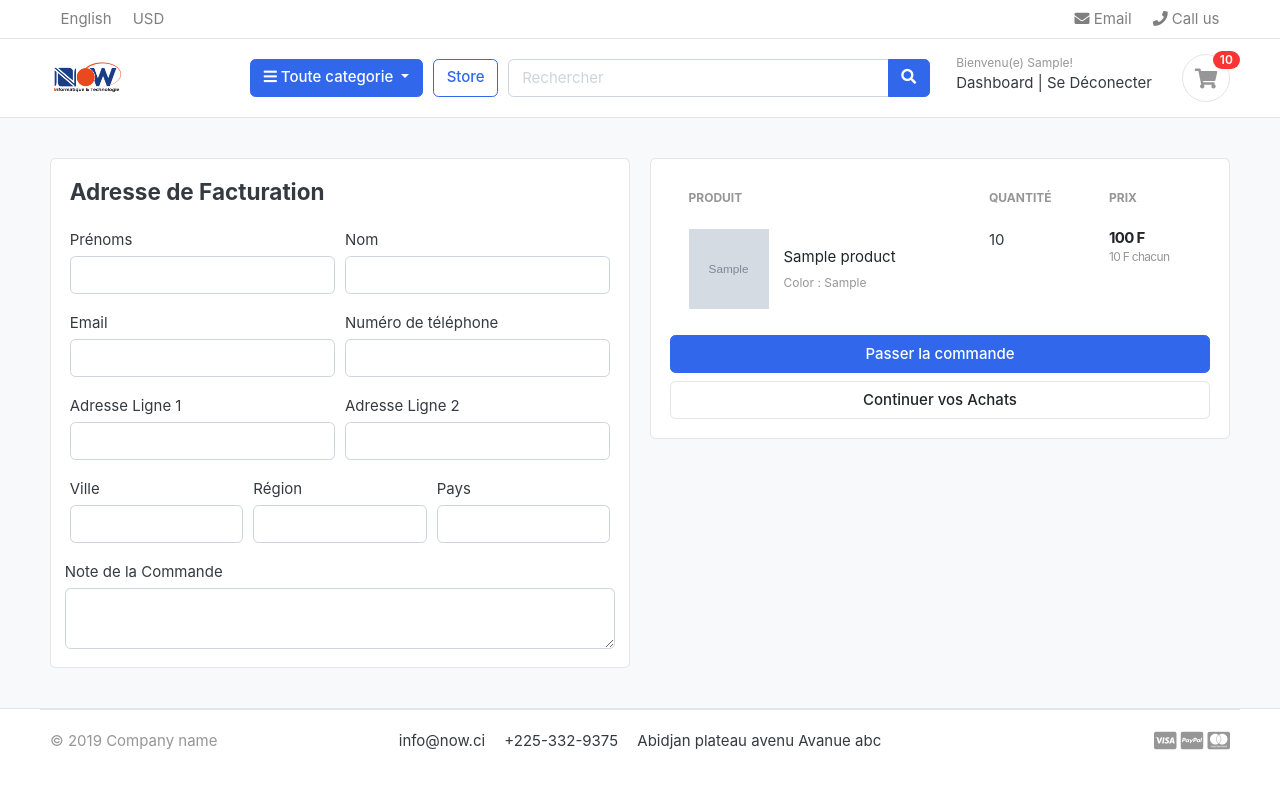
After one commit to yobgith/now-django, a Django app: page /cart/checkout/ in a window 1280 px wide. The commit adds this page. Run offline with Django 5.2, Linux system fonts and the light colour scheme; a user stored in the database is signed in; tables that the repository leaves empty hold one stand-in row (values such as "Sample post"); grey boxes marked "Sample" are stand-in pictures; some libraries are stand-ins or nearby versions; some web fonts are replaced.

Commit message:
handled cart and checkout page for the logget in users

```diff
--- a/carts/context_processors.py
+++ b/carts/context_processors.py
@@ -9,7 +9,10 @@ def counter(request):
     else:
         try:
             cart = Cart.objects.filter(cart_id=_cart_id(request))
-            cart_items = CartItem.objects.all().filter(cart=cart[:1])
+            if request.user.is_authenticated:
+                cart_items = CartItem.objects.all().filter(user=request.user)
+            else:
+                cart_items = CartItem.objects.all().filter(cart=cart[:1])
             for cart_item in cart_items:
                 cart_count += cart_item.quantity
         except Cart.DoesNotExist:
--- a/carts/models.py
+++ b/carts/models.py
@@ -1,5 +1,6 @@
 from django.db import models
 from store.models import Product, Variation
+from accounts.models import Account
 
 # Create your models here.
 class Cart(models.Model):
@@ -11,9 +12,10 @@ class Cart(models.Model):
 
 
 class CartItem(models.Model):
+    user = models.ForeignKey(Account, on_delete=models.CASCADE, null=True)
     product = models.ForeignKey(Product, on_delete=models.CASCADE)
     variations = models.ManyToManyField(Variation, blank=True)
-    cart = models.ForeignKey(Cart, on_delete=models.CASCADE)
+    cart = models.ForeignKey(Cart, on_delete=models.CASCADE, null=True)
     quantity = models.IntegerField()
     is_active = models.BooleanField(default=True)
 
--- a/carts/urls.py
+++ b/carts/urls.py
@@ -8,4 +8,6 @@ urlpatterns = [
     path('remove_cart/<int:product_id>/<int:cart_item_id>/', views.remove_cart, name='remove_cart'),
     path('remove_cart_item/<int:product_id>/<int:cart_item_id>/', views.remove_cart_item, name='remove_cart_item'),
 
+    path('checkout/', views.checkout, name='checkout'),
+
 ]
--- a/carts/views.py
+++ b/carts/views.py
@@ -1,8 +1,8 @@
-from django.http import HttpResponse
 from django.shortcuts import get_object_or_404, render, redirect
 from store.models import Product, Variation
 from django.core.exceptions import ObjectDoesNotExist
 from .models import Cart, CartItem
+from django.contrib.auth.decorators import login_required
 
 # Create your views here.
 
@@ -13,74 +13,129 @@ def _cart_id(request):
     return cart
 
 def add_cart(request, product_id):
+    current_user = request.user
     product = Product.objects.get(id=product_id) #get the product
-    product_variation = []
-    if request.method == 'POST':
-        for item in request.POST:
-            key = item
-            value = request.POST[key]
+    # If the user is authenticated
+    if current_user.is_authenticated:
+        product_variation = []
+        if request.method == 'POST':
+            for item in request.POST:
+                key = item
+                value = request.POST[key]
 
-            try:
-                variation = Variation.objects.get(product=product, variation_category__iexact=key, variation_value__iexact=value)
-                product_variation.append(variation)
-            except:
-                pass
+                try:
+                    variation = Variation.objects.get(product=product, variation_category__iexact=key, variation_value__iexact=value)
+                    product_variation.append(variation)
+                except:
+                    pass
 
-    product = Product.objects.get(id=product_id) #get the product
-    try:
-        cart = Cart.objects.get(cart_id=_cart_id(request)) # get the cart using the cart_id present in the session
-    except Cart.DoesNotExist:
-        cart = Cart.objects.create(
-            cart_id = _cart_id(request)
-        )
-    cart.save()
 
-    is_cart_item_exists = CartItem.objects.filter(product=product, cart=cart).exists()
-    if is_cart_item_exists:
-        cart_item = CartItem.objects.filter(product=product, cart=cart)
-        # existing_variations -> database
-        # current variation -> product_variation
-        # item_id -> database
-        ex_var_list = []
-        id = []
-        for item in cart_item:
-            existing_variation = item.variations.all()
-            ex_var_list.append(list(existing_variation))
-            id.append(item.id)
+        is_cart_item_exists = CartItem.objects.filter(product=product, user=current_user).exists()
+        if is_cart_item_exists:
+            cart_item = CartItem.objects.filter(product=product, user=current_user)
+            ex_var_list = []
+            id = []
+            for item in cart_item:
+                existing_variation = item.variations.all()
+                ex_var_list.append(list(existing_variation))
+                id.append(item.id)
 
-        print(ex_var_list)
+            if product_variation in ex_var_list:
+                # increase the cart item quantity
+                index = ex_var_list.index(product_variation)
+                item_id = id[index]
+                item = CartItem.objects.get(product=product, id=item_id)
+                item.quantity += 1
+                item.save()
+            else:
+                item = CartItem.objects.create(product=product, quantity=1, user=current_user)
+                if len(product_variation) > 0:
+                    item.variations.clear()
+                    item.variations.add(*product_variation)
+                item.save()
+        else:
+            cart_item = CartItem.objects.create(
+                product = product,
+                quantity = 1,
+                user = current_user,
+            )
+            if len(product_variation) > 0:
+                cart_item.variations.clear()
+                cart_item.variations.add(*product_variation)
+            cart_item.save()
+        return redirect('cart')
+    # If the user is note authenticated
+    else:
+        product_variation = []
+        if request.method == 'POST':
+            for item in request.POST:
+                key = item
+                value = request.POST[key]
 
-        if product_variation in ex_var_list:
-            # increase the cart item quantity
-            index = ex_var_list.index(product_variation)
-            item_id = id[index]
-            item = CartItem.objects.get(product=product, id=item_id)
-            item.quantity += 1
-            item.save()
+                try:
+                    variation = Variation.objects.get(product=product, variation_category__iexact=key, variation_value__iexact=value)
+                    product_variation.append(variation)
+                except:
+                    pass
+
+        # product = Product.objects.get(id=product_id) #get the product
+        try:
+            cart = Cart.objects.get(cart_id=_cart_id(request)) # get the cart using the cart_id present in the session
+        except Cart.DoesNotExist:
+            cart = Cart.objects.create(
+                cart_id = _cart_id(request)
+            )
+        cart.save()
+
+        is_cart_item_exists = CartItem.objects.filter(product=product, cart=cart).exists()
+        if is_cart_item_exists:
+            cart_item = CartItem.objects.filter(product=product, cart=cart)
+            # existing_variations -> database
+            # current variation -> product_variation
+            # item_id -> database
+            ex_var_list = []
+            id = []
+            for item in cart_item:
+                existing_variation = item.variations.all()
+                ex_var_list.append(list(existing_variation))
+                id.append(item.id)
+
+            print(ex_var_list)
+
+            if product_variation in ex_var_list:
+                # increase the cart item quantity
+                index = ex_var_list.index(product_variation)
+                item_id = id[index]
+                item = CartItem.objects.get(product=product, id=item_id)
+                item.quantity += 1
+                item.save()
+            else:
+                item = CartItem.objects.create(product=product, quantity=1, cart = cart)
+                if len(product_variation) > 0:
+                    item.variations.clear()
+                    item.variations.add(*product_variation)
+                item.save()
         else:
-            item = CartItem.objects.create(product=product, quantity=1, cart = cart)
+            cart_item = CartItem.objects.create(
+                product = product,
+                quantity = 1,
+                cart = cart,
+            )
             if len(product_variation) > 0:
-                item.variations.clear()
-                item.variations.add(*product_variation)
-            item.save()
-    else:
-        cart_item = CartItem.objects.create(
-            product = product,
-            quantity = 1,
-            cart = cart,
-        )
-        if len(product_variation) > 0:
-            cart_item.variations.clear()
-            cart_item.variations.add(*product_variation)
-        cart_item.save()
-    return redirect('cart')
+                cart_item.variations.clear()
+                cart_item.variations.add(*product_variation)
+            cart_item.save()
+        return redirect('cart')
 
 
 def remove_cart(request, product_id, cart_item_id):
-    cart = Cart.objects.get(cart_id=_cart_id(request))
     product = get_object_or_404(Product, id=product_id)
     try:
-        cart_item = CartItem.objects.get(product=product, cart=cart, id=cart_item_id)
+        if request.user.is_authenticated:
+                    cart_item = CartItem.objects.get(product=product, user=request.user, id=cart_item_id)
+        else:
+            cart = Cart.objects.get(cart_id=_cart_id(request))
+            cart_item = CartItem.objects.get(product=product, cart=cart, id=cart_item_id)
         if cart_item.quantity > 1:
             cart_item.quantity -= 1
             cart_item.save()
@@ -91,9 +146,12 @@ def remove_cart(request, product_id, cart_item_id):
     return redirect('cart')
 
 def remove_cart_item(request, product_id, cart_item_id):
-    cart = Cart.objects.get(cart_id=_cart_id(request))
     product = get_object_or_404(Product, id=product_id)
-    cart_item = CartItem.objects.get(product=product, cart=cart, id=cart_item_id)
+    if request.user.is_authenticated:
+        cart_item = CartItem.objects.get(product=product, user=request.user, id=cart_item_id)
+    else:
+            cart = Cart.objects.get(cart_id=_cart_id(request))
+            cart_item = CartItem.objects.get(product=product, cart=cart, id=cart_item_id)
     cart_item.delete()
     return redirect('cart')
 
@@ -101,8 +159,39 @@ def cart(request, total=0, quantity=0, cart_items=None ):
     try:
         tax = 0
         grand_total = 0
-        cart = Cart.objects.get(cart_id=_cart_id(request))
-        cart_items = CartItem.objects.filter(cart=cart, is_active=True)
+        if request.user.is_authenticated:
+            cart_items = CartItem.objects.filter(user=request.user, is_active=True)
+        else:
+            cart = Cart.objects.get(cart_id=_cart_id(request))
+            cart_items = CartItem.objects.filter(cart=cart, is_active=True)
+        for cart_item in cart_items:
+            total += (cart_item.product.price * cart_item.quantity)
+            quantity += cart_item.quantity
+        tax = (2 * total)/100
+        grand_total = total + tax
+    except ObjectDoesNotExist:
+        pass
+
+    context = {
+        'total': total,
+        'quantity': quantity,
+        'cart_items': cart_items,
+        'tax' : tax,
+        'grand_total' : grand_total
+    }
+    return render(request, 'store/cart.html', context)
+
+
+@login_required(login_url='login')
+def checkout(request, total=0, quantity=0, cart_items=None ):
+    try:
+        tax = 0
+        grand_total = 0
+        if request.user.is_authenticated:
+            cart_items = CartItem.objects.filter(user=request.user, is_active=True)
+        else:
+            cart = Cart.objects.get(cart_id=_cart_id(request))
+            cart_items = CartItem.objects.filter(cart=cart, is_active=True)
         for cart_item in cart_items:
             total += (cart_item.product.price * cart_item.quantity)
             quantity += cart_item.quantity
@@ -119,5 +208,4 @@ def cart(request, total=0, quantity=0, cart_items=None ):
         'grand_total' : grand_total
     }
 
-
-    return render(request, 'store/cart.html', context)
+    return render(request, 'store/checkout.html', context)
--- a/templates/store/cart.html
+++ b/templates/store/cart.html
@@ -106,7 +106,7 @@
                 <p class="text-center mb-3">
                     <img src="{% static './images/misc/payments.png' %}" height="26">
                 </p>
-                <a href="./place-order.html" class="btn btn-primary btn-block"> Checkout </a>
+                <a href="{% url 'checkout' %}" class="btn btn-primary btn-block"> Commander </a>
                 <a href="{% url 'store' %}" class="btn btn-light btn-block">Continuer vos Achats</a>
             </div> <!-- card-body.// -->
             </div> <!-- card.// -->
--- /dev/null
+++ b/templates/store/checkout.html
@@ -0,0 +1,136 @@
+{% extends 'base.html'%}
+
+{% load static %}
+
+{% block content %}
+<section class="section-content padding-y bg">
+    <div class="container">
+
+    <!-- ============================ COMPONENT 1 ================================= -->
+
+    <div class="row">
+        <aside class="col-lg-6">
+    <div class="card">
+        <div class="card-body">
+            <h4 class="card-title mb-4">Adresse de Facturation</h4>
+            <form action="" method="POST">
+                {% csrf_token %}
+                <div class="form-row">
+                    <div class="col form-group">
+                        <label for="">Prénoms</label>
+                        <input type="text" name="first_name" class="form-control" required>
+                    </div>
+                    <div class="col form-group">
+                        <label for="">Nom</label>
+                        <input type="text" name="last_name" class="form-control" required>
+                    </div>
+                </div>
+                <div class="form-row">
+                    <div class="col form-group">
+                        <label for="">Email</label>
+                        <input type="email" name="email" class="form-control" required>
+                    </div>
+                    <div class="col form-group">
+                        <label for="">Numéro de téléphone</label>
+                        <input type="text" name="phone" class="form-control" required>
+                    </div>
+                </div>
+                <div class="form-row">
+                    <div class="col form-group">
+                        <label for="">Adresse Ligne 1</label>
+                        <input type="text" name="address_Ligne_1" class="form-control" required>
+                    </div>
+                    <div class="col form-group">
+                        <label for="">Adresse Ligne 2</label>
+                        <input type="text" name="address_Ligne_2" class="form-control" >
+                    </div>
+                </div>
+                <div class="form-row">
+                    <div class="col form-group">
+                        <label for=""><Var>Ville</Var></label>
+                        <input type="text" name="city" class="form-control" required>
+                    </div>
+                    <div class="col form-group">
+                        <label for="">Région</label>
+                        <input type="text" name="state" class="form-control" required >
+                    </div>
+                    <div class="col form-group">
+                        <label for="">Pays</label>
+                        <input type="text" name="country" class="form-control" required >
+                    </div>
+                    </div>
+                    <div class="form-row">
+                        <label for="">Note de la Commande</label>
+                        <textarea name="order_note" rows="2" class="form-control" id=""></textarea>
+                    </div>
+
+        </div>
+    </div> <!-- card.// -->
+
+        </aside> <!-- col.// -->
+        <aside class="col-lg-6">
+
+            <div class="card">
+            <div class="card-body">
+                <table class="table table-borderless table-shopping-cart">
+                    <thead class="text-muted">
+                    <tr class="small text-uppercase">
+                      <th scope="col">Produit</th>
+                      <th scope="col" width="120">Quantité</th>
+                      <th scope="col" width="120">Prix</th>
+                    </tr>
+                    </thead>
+                    <tbody>
+
+                    {% for cart_item in cart_items %}
+
+                    <tr>
+                        <td>
+                            <figure class="itemside align-items-center">
+                                <div class="aside"><img src="{{ cart_item.product.images.url }}" class="img-sm"></div>
+                                <figcaption class="info">
+                                    <a href="{{ cart_item.product.get_url }}" class="title text-dark">{{ cart_item.product.product_name}}</a>
+                                    <p class="text-muted small">
+                                        {% if cart_item.variations.all %}
+                                            {% for item in cart_item.variations.all %}
+                                                {{ item.variation_category | capfirst }} : {{ item.variation_value | capfirst }} <br>
+                                            {% endfor %}
+                                        {% endif %}
+                                </figcaption>
+                            </figure>
+                        </td>
+                        <td>
+                            <!-- col.// -->
+                            <label for="">{{cart_item.quantity}}</label>
+                        </td>
+                        <td>
+                            <div class="price-wrap">
+                                <var class="price">{{ cart_item.sub_total }} F</var>
+                                <small class="text-muted"> {{ cart_item.product.price }} F chacun </small>
+                            </div> <!-- price-wrap .// -->
+                        </td>
+
+                    </tr>
+
+                    {% endfor %}
+
+                    </tbody>
+                    </table>
+                <button type="submit" name="submit" class="btn btn-primary btn-block">Passer la commande</button>
+                <a href="{% url 'store' %}" class="btn btn-light btn-block">Continuer vos Achats</a>
+                </form>
+            </div> <!-- card-body.// -->
+            </div> <!-- card.// -->
+
+
+    </aside> <!-- col.// -->
+
+
+    </div> <!-- row.// -->
+    <!-- ============================ COMPONENT 1 END .// ================================= -->
+
+    </div> <!-- container .//  -->
+    </section>
+    <!-- ========================= SECTION CONTENT END// ========================= -->
+
+{% endblock %}
```
Also changed, not shown: accounts/views.py (+60 -1 lines), accounts/migrations/0002_alter_account_username.py (added), carts/migrations/0003_cartitem_user_alter_cartitem_cart.py (added).
